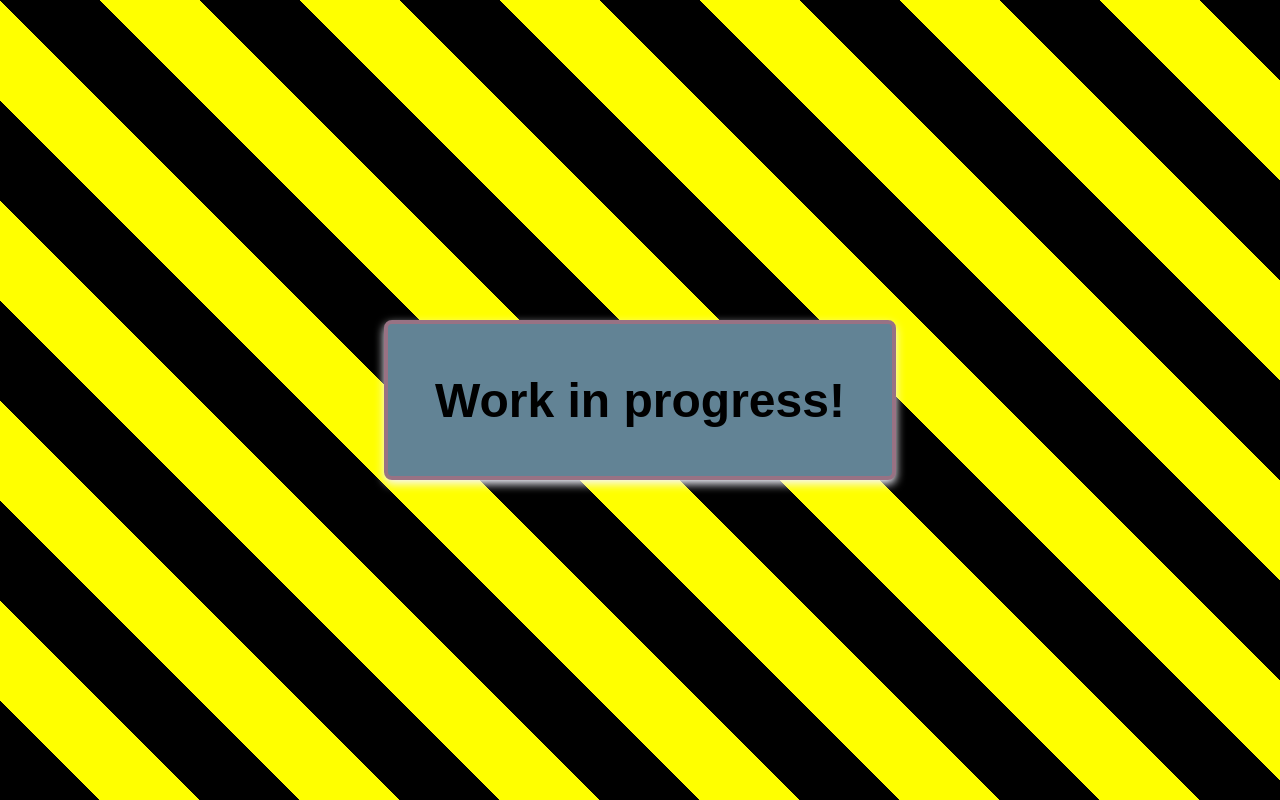
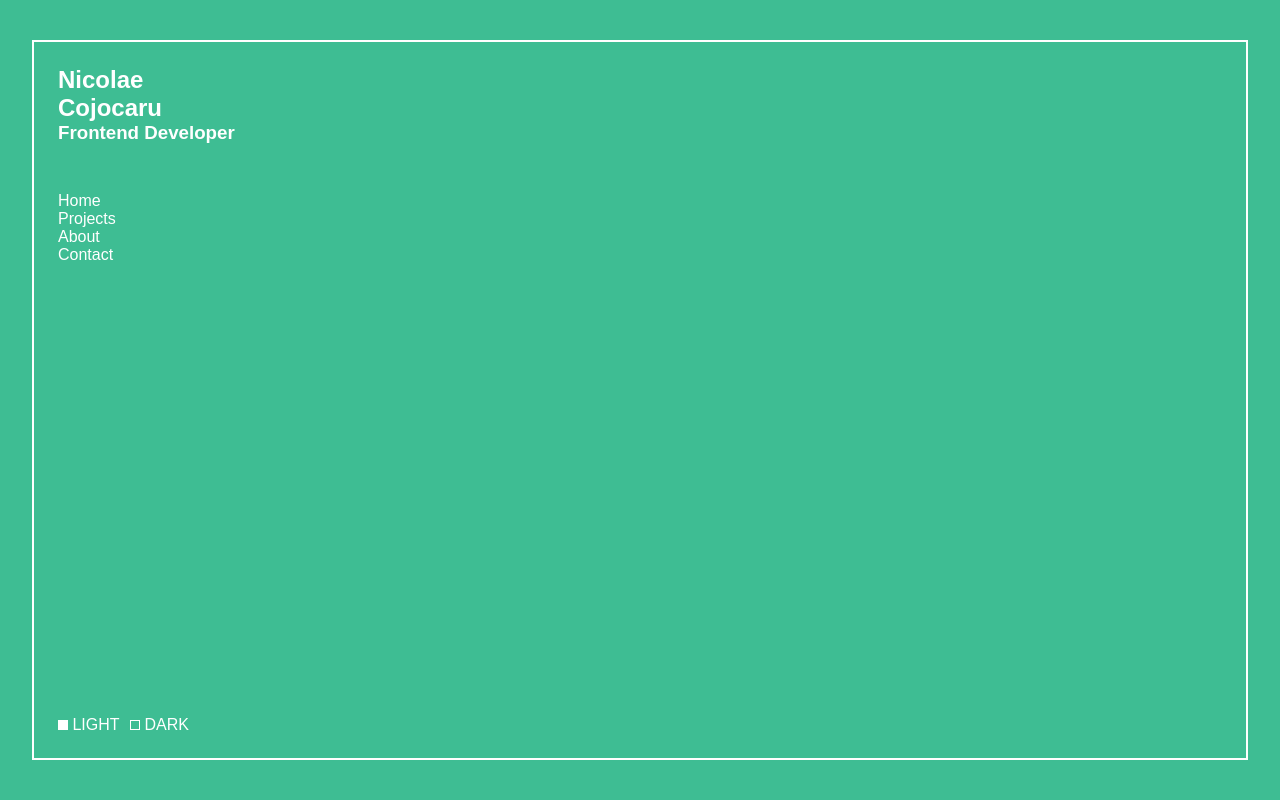
Before and after one commit to nicolae-co/Porto-folio, a website: page index.html in a window 1280 px wide. Drawn offline with Linux system fonts and the light colour scheme; a web font is replaced by a local one.

Commit message:
Dark/Light mode
Started to design the look of the site.
Added light mode and dark mode.

```diff
--- a/index.html
+++ b/index.html
@@ -4,14 +4,33 @@
     <meta charset="UTF-8" />
     <meta http-equiv="X-UA-Compatible" content="IE=edge" />
     <meta name="viewport" content="width=device-width, initial-scale=1.0" />
-    <link rel="stylesheet" href="style.css" />
+    <link rel="stylesheet" href="./src/CSS/style.css" />
+    <script defer src="./src/main.js"></script>
     <title>Document</title>
   </head>
-  <body>
-    <div class="container">
-      <div class="text-container">
-        <h1>Work in progress!</h1>
-      </div>
-    </div>
+  <body class="lightMode">
+    <main>
+      <section class="title">
+        <h1>Nicolae</h1>
+        <h1>Cojocaru</h1>
+        <h3>Frontend Developer</h3>
+      </section>
+      <nav class="nav">
+        <ul>
+          <li><a href="#">Home </a></li>
+          <li><a href="#">Projects </a></li>
+          <li><a href="#">About </a></li>
+          <li><a href="#">Contact </a></li>
+        </ul>
+      </nav>
+      <section class="mode-toggle-container">
+        <button class="btn__light">
+          <span class="checkbox-light"></span> LIGHT
+        </button>
+        <button class="btn__dark">
+          <span class="checkbox-dark"></span> DARK
+        </button>
+      </section>
+    </main>
   </body>
 </html>
--- /dev/null
+++ b/src/CSS/modeBtns.css
@@ -0,0 +1,30 @@
+.mode-toggle-container {
+    margin-top: auto;
+    padding: 24px;
+}
+
+.mode-toggle-container button {
+    padding: 0;
+    font-size: inherit;
+    font-family: inherit;
+    border: none;
+    background-color: transparent;
+    color: inherit;
+    cursor: pointer;
+}
+
+.btn__light,
+.btn__dark {
+    margin-right: 6px;
+    text-align: center;
+}
+
+
+
+.checkbox-light,
+.checkbox-dark {
+    display: inline-block;
+    width: 10px;
+    height: 10px;
+    border: 1px solid white;
+}
--- /dev/null
+++ b/src/CSS/style.css
@@ -0,0 +1,71 @@
+@import url('https://fonts.googleapis.com/css2?family=Electrolize&display=swap');
+@import url('./modeBtns.css');
+
+:root {
+    --white: #ffffff;
+    --mintGreen: #3EBD93;
+    --eerieBlack: #1A1A1A;
+}
+
+* {
+    margin: 0;
+    padding: 0;
+    box-sizing: border-box;
+    font-family: 'Electrolize', sans-serif;
+}
+
+body {
+    display: grid;
+    place-items: center;
+    height: 100vh;
+}
+
+ul {
+    list-style-type: none;
+}
+
+a {
+    text-decoration: none;
+    color: inherit;
+}
+
+.lightMode {
+    background-color: var(--mintGreen);
+    color: var(--white);
+    transition: background-color 0.5s, color 0.5s;
+
+}
+
+.darkMode {
+    background-color: var(--eerieBlack);
+    color: var(--white);
+    transition: background-color 0.5s, color 0.5s;
+}
+
+
+main {
+    display: flex;
+    flex-direction: column;
+    width: 95vw;
+    height: 90vh;
+    border: 2px solid var(--white);
+}
+
+.title,
+.nav {
+    padding: 24px;
+}
+
+
+
+
+
+
+@media screen and (max-width: 768px) {
+    main {
+        width: 90vw;
+        height: 95vh;
+        border: 2px solid var(--white);
+
+    }
+}
--- /dev/null
+++ b/src/main.js
@@ -0,0 +1,28 @@
+"use strict";
+const btnLight = document.querySelector(".btn__light");
+const btnDark = document.querySelector(".btn__dark");
+
+const body = document.querySelector("body");
+
+function toggleMode(mode) {
+  body.classList.remove("lightMode", "darkMode");
+  body.classList.add(mode);
+}
+
+btnLight.addEventListener("click", function () {
+  toggleMode("lightMode");
+  btnDark.childNodes[1].style.backgroundColor = "";
+  btnLight.childNodes[1].style.backgroundColor = "white";
+});
+
+btnDark.addEventListener("click", function () {
+  toggleMode("darkMode");
+  btnDark.childNodes[1].style.backgroundColor = "white";
+  btnLight.childNodes[1].style.backgroundColor = "";
+});
+
+// console.log((btnDark.childNodes[1].style.backgroundColor = "white"));
+
+window.addEventListener("load", function () {
+  btnLight.childNodes[1].style.backgroundColor = "white";
+});
--- a/style.css
+++ /dev/null
@@ -1,54 +0,0 @@
-@import url('https://fonts.googleapis.com/css2?family=Electrolize&display=swap');
-
-* {
-    margin: 0;
-    padding: 0;
-    box-sizing: border-box;
-    font-family: 'Electrolize', sans-serif;
-}
-
-body {
-    background-image: linear-gradient(45deg, #000000 25%, #ffff00 25%, #ffff00 50%, #000000 50%, #000000 75%, #ffff00 75%, #ffff00 100%);
-    background-size: 200px 200px;
-
-}
-
-.container {
-    height: 100vh;
-    display: grid;
-    place-items: center;
-
-}
-
-.text-container {
-    width: 40vw;
-    height: 20vh;
-    display: grid;
-    place-items: center;
-    border-radius: 8px;
-    background-color: #628395;
-    border: 4px solid #987284;
-    box-shadow: 0px 4px 10px #F7F7FF;
-}
-
-h1 {
-    font-size: 3rem;
-}
-
-@media screen and (max-width: 768px) {
-    .text-container {
-        width: 75vw;
-        height: 60vw;
-        display: flex;
-        align-items: center;
-        justify-content: center;
-        text-align: center;
-    }
-}
-
-@media screen and (max-width: 995px) {
-    .text-container {
-        display: flex;
-        text-align: center;
-    }
-}
```
Also changed, not shown: package.json (added, +19 -0 lines), 1 other file.
